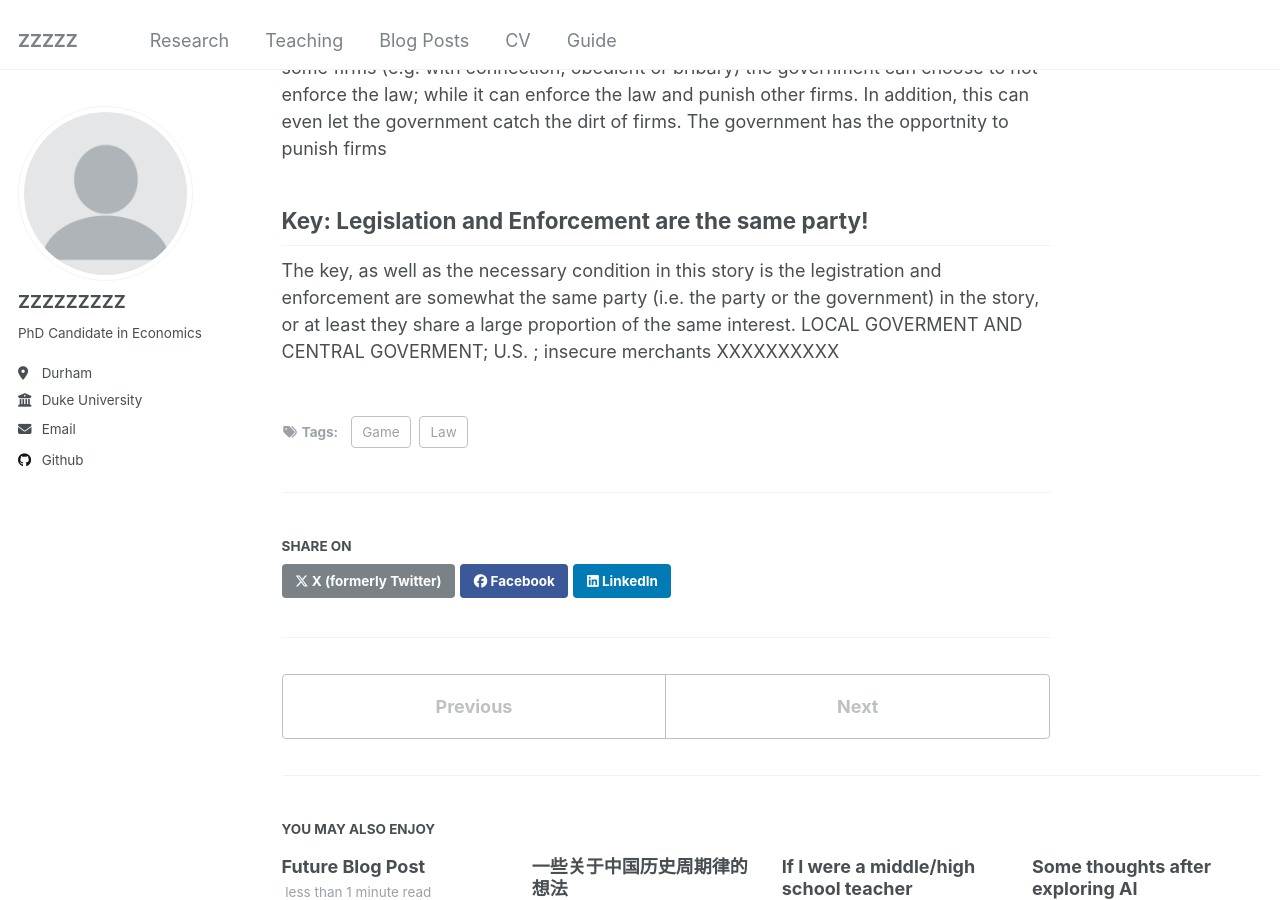
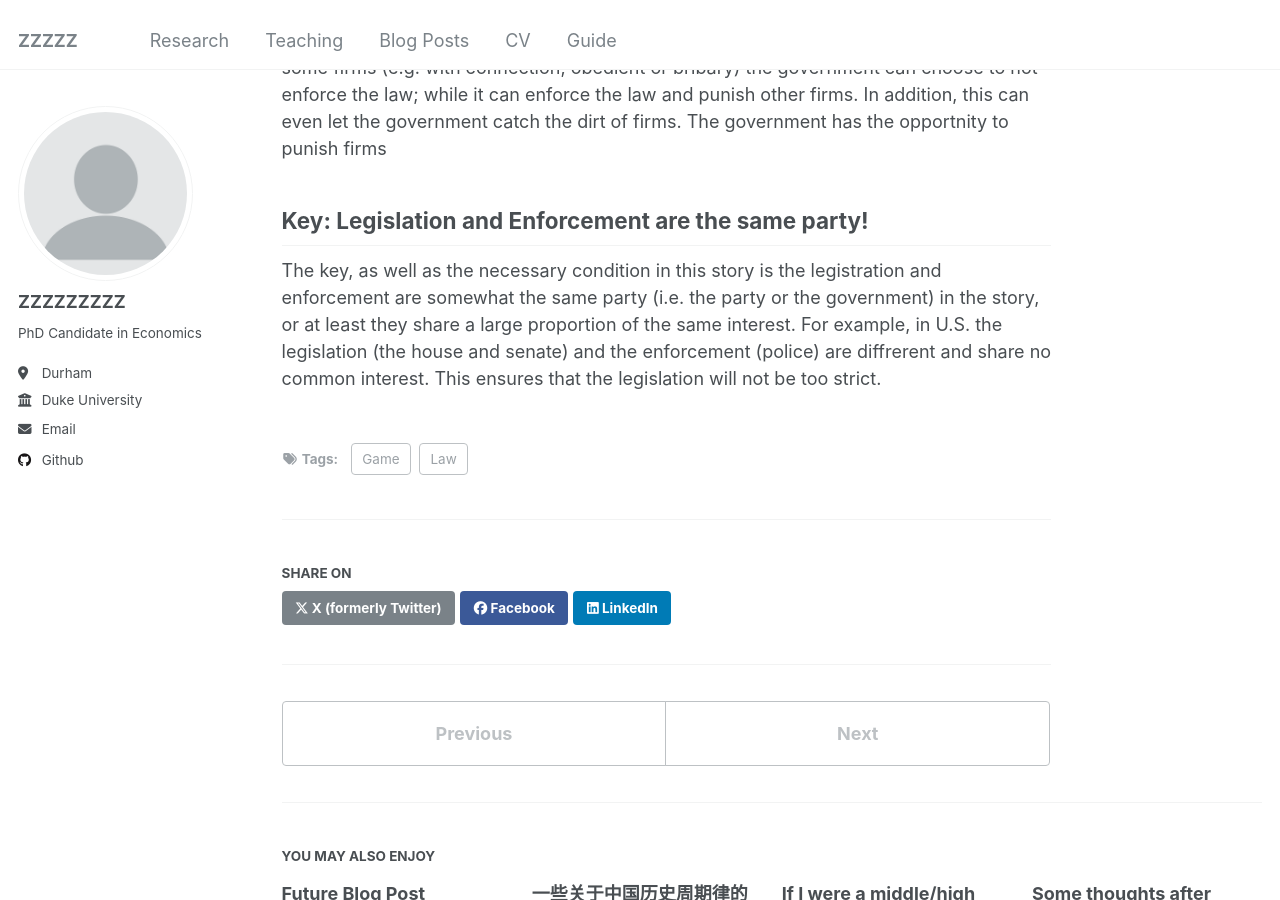
Before and after one commit to henrymzc/henrymzc.github.io, a Jekyll site: the page built from _posts/2025-05-24-blog-post-1.md, in a window 1280 px wide and 900 px high, scrolled down 853 px. Built offline with Jekyll 4.4.1, drawn with Linux system fonts in a browser that asks for light colours.

Commit message:
Update 2025-05-24-blog-post-1.md

```diff
--- a/_posts/2025-05-24-blog-post-1.md
+++ b/_posts/2025-05-24-blog-post-1.md
@@ -18,4 +18,4 @@ Most economics model/theory are math formalizations of human beings intuitions.
 
 Key: Legislation and Enforcement are the same party!
 ----
-The key, as well as the necessary condition in this story is the legistration and enforcement are somewhat the same party (i.e. the party or the government) in the story, or at least they share a large proportion of the same interest. LOCAL GOVERMENT AND CENTRAL GOVERMENT; U.S. ; insecure merchants XXXXXXXXXX
+The key, as well as the necessary condition in this story is the legistration and enforcement are somewhat the same party (i.e. the party or the government) in the story, or at least they share a large proportion of the same interest. For example, in U.S. the legislation (the house and senate) and the enforcement (police) are diffrerent and share no common interest. This ensures that the legislation will not be too strict.
```
